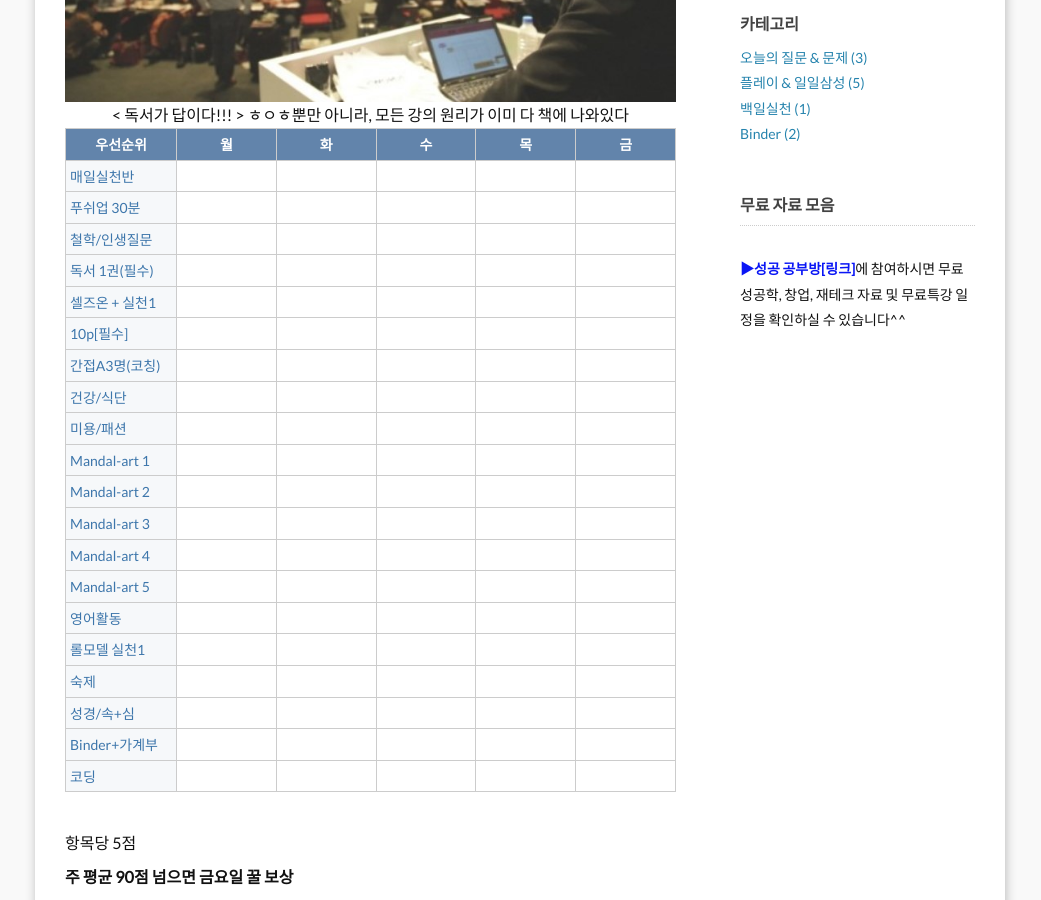
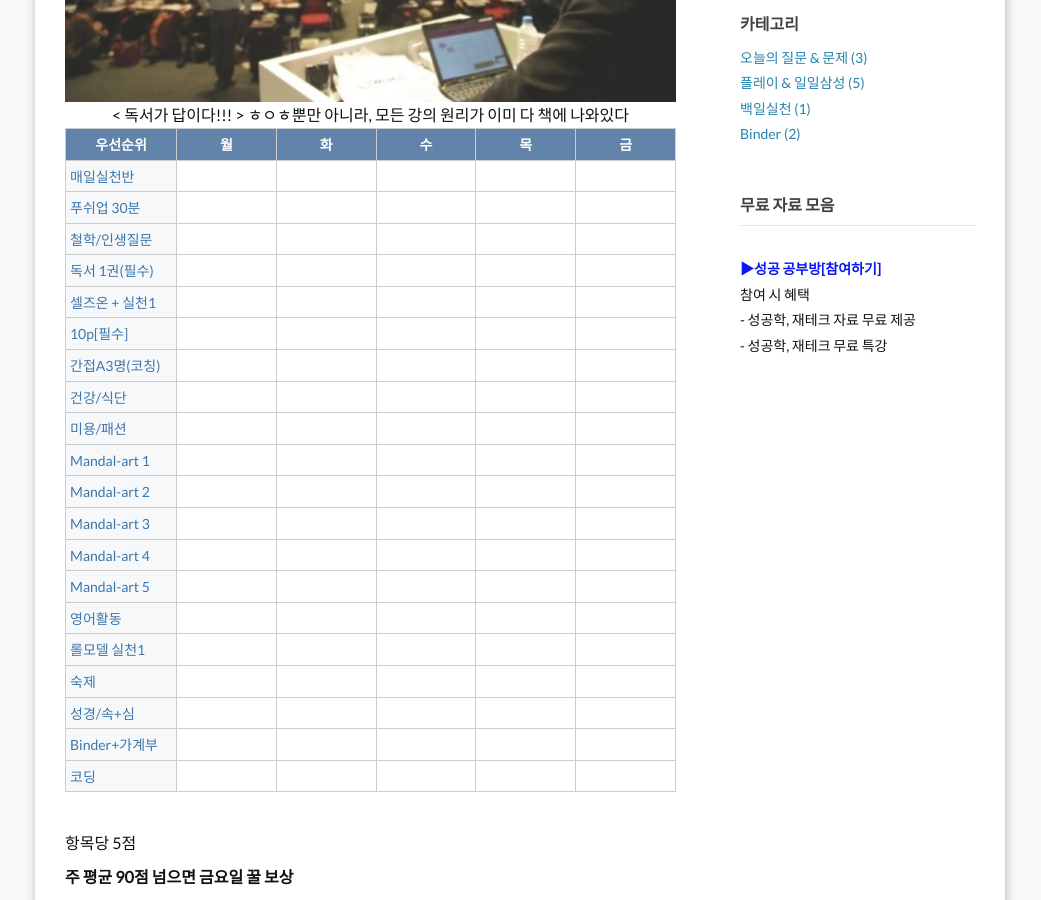
Before and after one commit to leevra/self-management.leeseungju.com, a Jekyll site: the page built from index.html, in a window 1280 px wide and 900 px high, scrolled down 512 px. Shown: the whole window, without its empty margins (120-1161 px from the left). Built offline with Jekyll 4.4.1, drawn with Linux system fonts in a browser that asks for light colours; the list of posts is cut into pages by our own code.

Commit message:
Update event.html

```diff
--- a/_includes/event.html
+++ b/_includes/event.html
@@ -5,7 +5,11 @@
 
 <h4>무료 자료 모음</h4>
 <hr />
-<strong><a href="http://community.leeseungju.com" target="_blank"><span style="color: rgb(10, 22, 245);">▶성공 공부방[링크]</span></a></strong>에 참여하시면 무료 성공학, 창업, 재테크 자료 및 무료특강 일정을 확인하실 수 있습니다^^
-
-
+<strong><a href="http://community.leeseungju.com" target="_blank"><span style="color: rgb(10, 22, 245);">▶성공 공부방[참여하기]</span></a></strong>
+<br>
+참여 시 혜택
+<br>
+- 성공학, 재테크 자료 무료 제공
+<br>
+- 성공학, 재테크 무료 특강
 </div>
```
